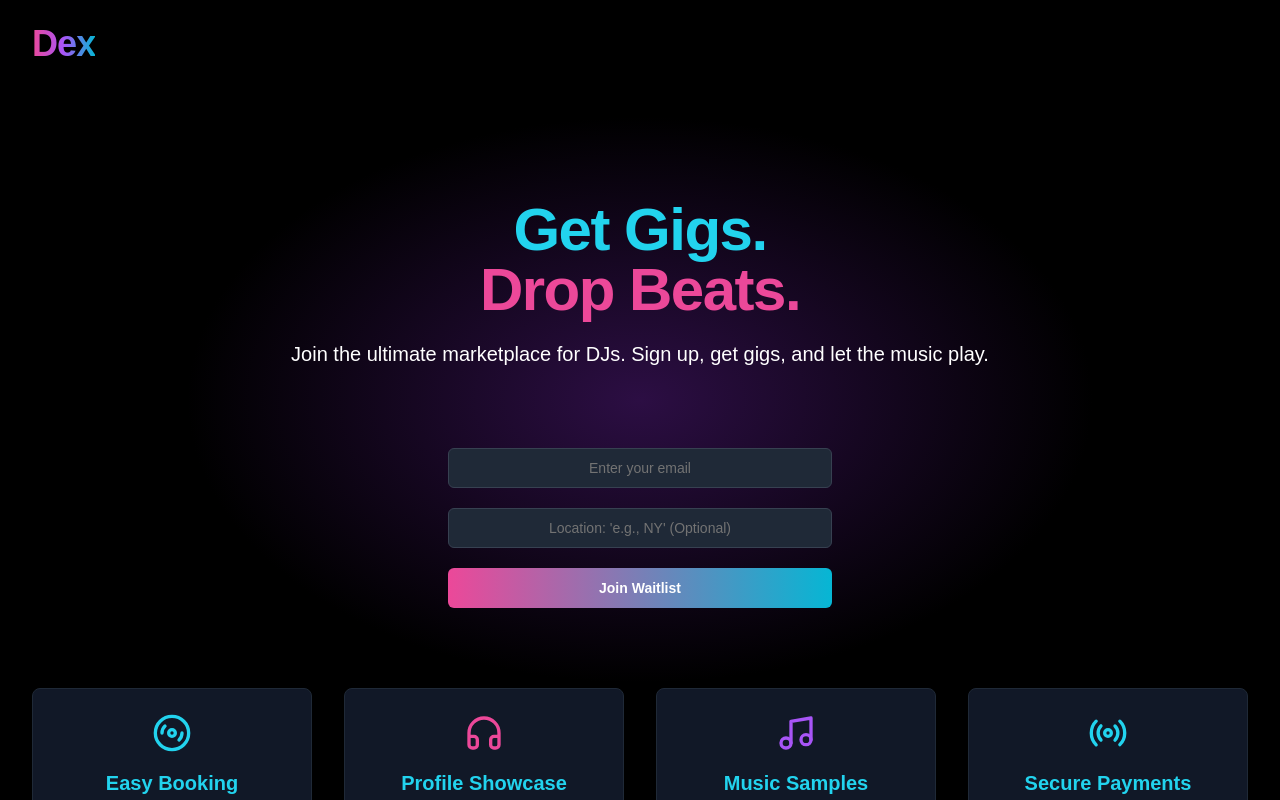
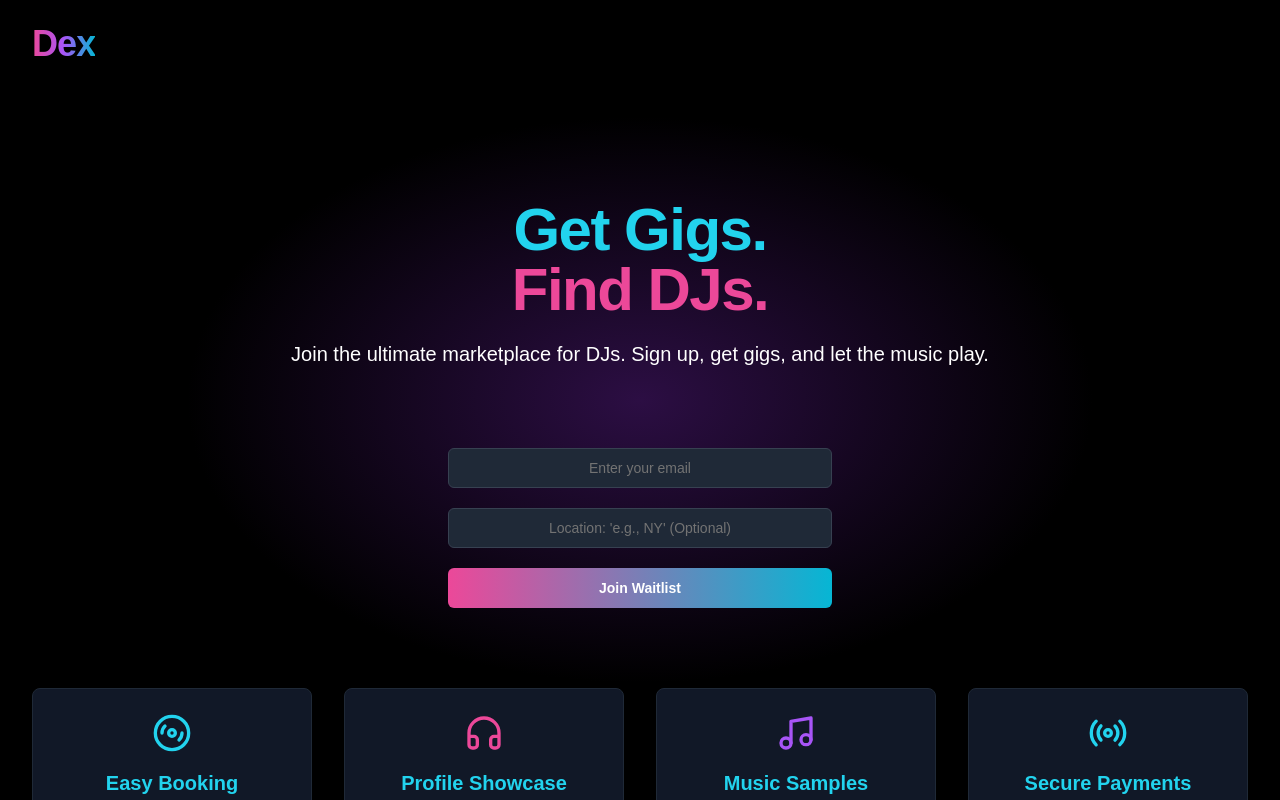
Before and after one commit to kartikeyegupta/dex, a Next.js app: page / in a window 1280 px wide. Shown: the top 800 px of the page. Built offline with nearby package versions, Linux system fonts and the light colour scheme; no server answers.

Commit message:
update slogan

```diff
--- a/app/layout.tsx
+++ b/app/layout.tsx
@@ -15,8 +15,8 @@ const geistMono = localFont({
 });
 
 export const metadata: Metadata = {
-  title: "Dex: Get Gigs",
-  description: "A better solution for DJs",
+  title: "Dex: Get Gigs, Find DJs",
+  description: "A better solution for DJs and Venues",
 };
 
 export default function RootLayout({
--- a/app/page.tsx
+++ b/app/page.tsx
@@ -79,7 +79,7 @@ export default function LandingPage() {
           <div className="text-center">
             <h2 className="text-4xl tracking-tight font-extrabold sm:text-5xl md:text-6xl">
               <span className="block text-cyan-400">Get Gigs.</span>
-              <span className="block text-pink-500">Drop Beats.</span>
+              <span className="block text-pink-500">Find DJs.</span>
             </h2>
             <p className="mt-3 max-w-md mx-auto text-base sm:text-lg md:mt-5 md:text-xl md:max-w-3xl">
               Join the ultimate marketplace for DJs. Sign up, get gigs, and let the music play.
```
